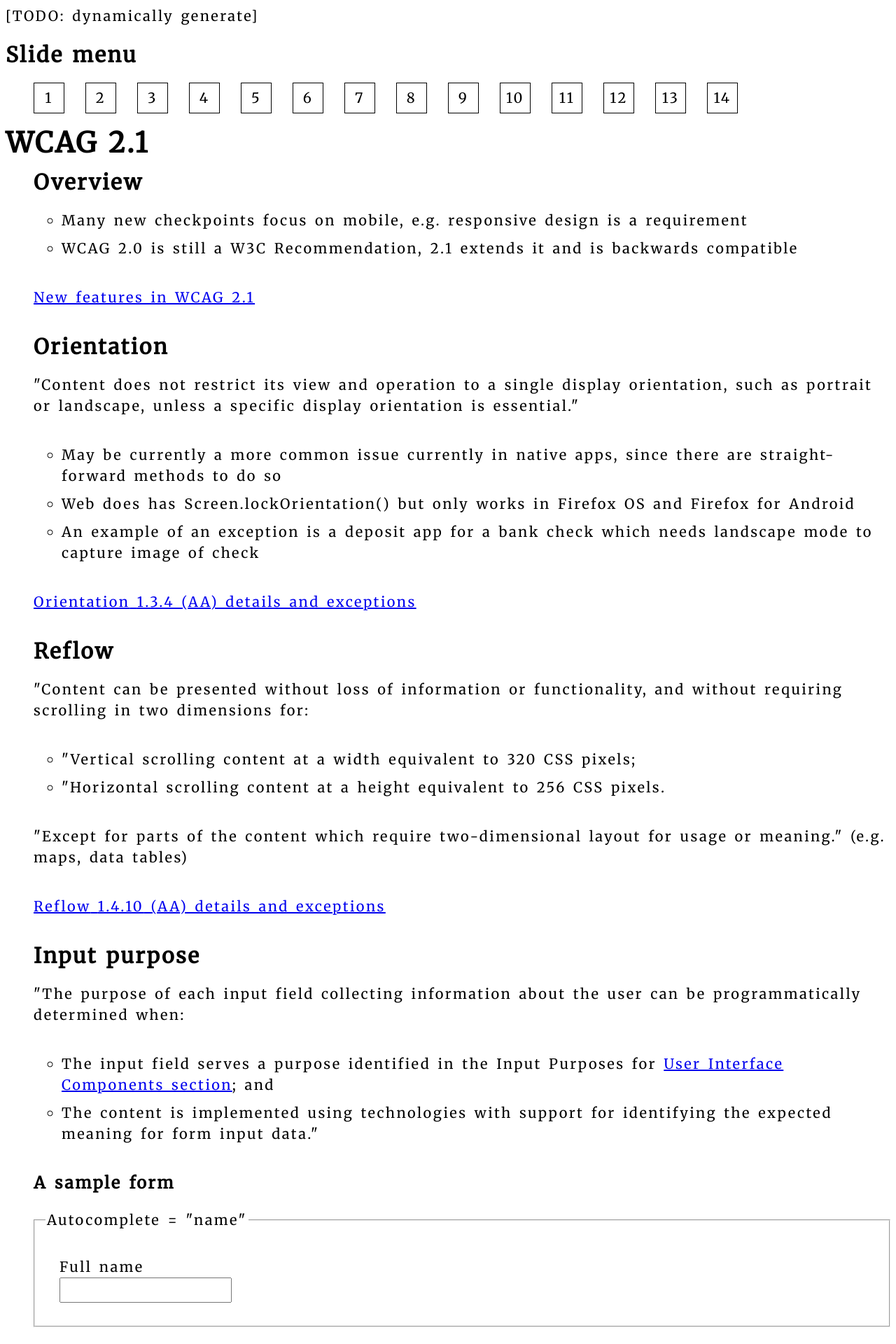
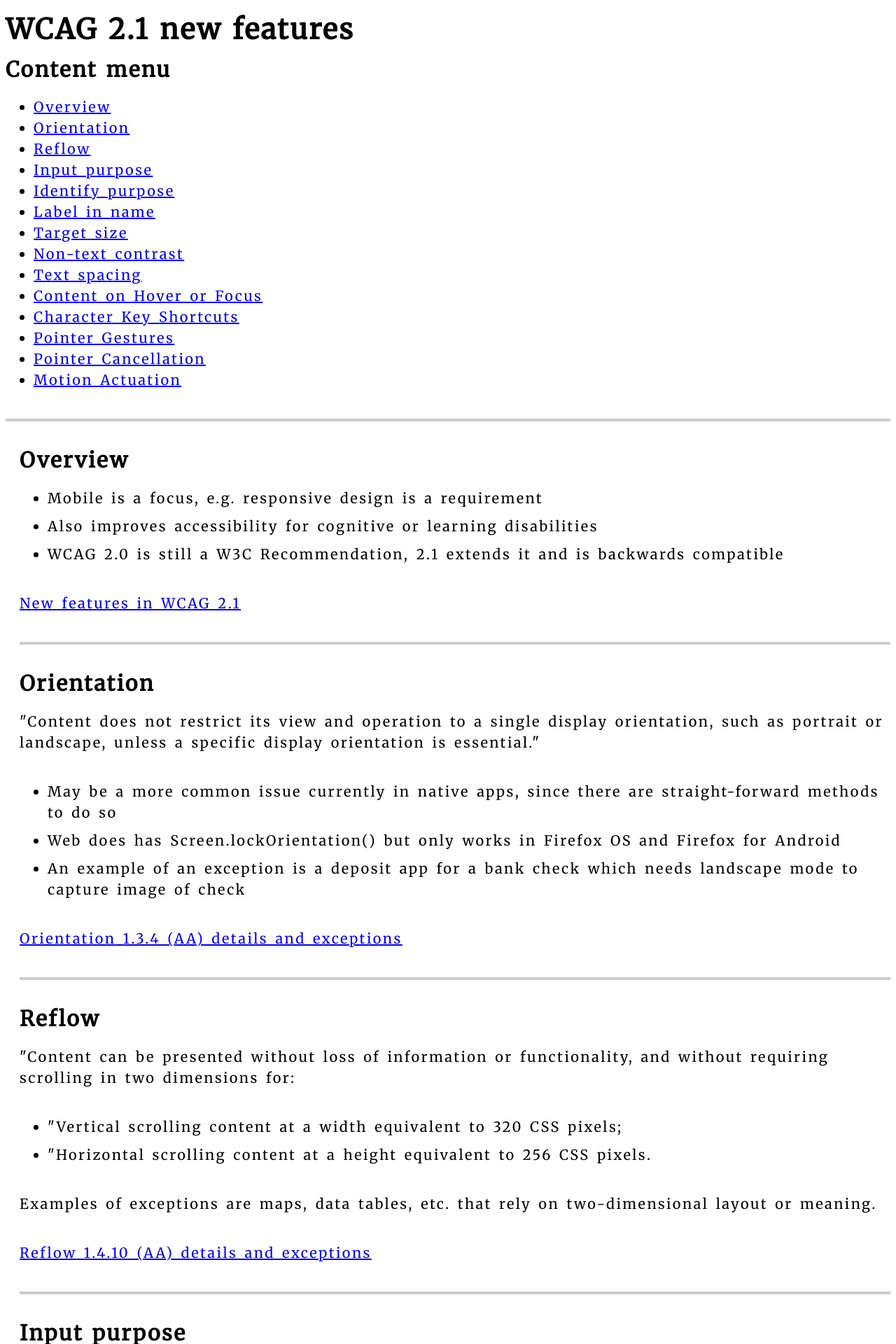
Before and after one commit to jeanem/wcag-2.1, a React (Create React App) app: page /slides/Context in a window 1280 px wide. Shown: the top 1920 px of the page at 70% size. Built offline with nearby package versions, Linux system fonts and the light colour scheme.

Commit message:
converting to plain page from slides

```diff
--- a/src/App.css
+++ b/src/App.css
@@ -7,26 +7,42 @@
   word-spacing: .16em;
 }
 
-p {
+p, ul {
   margin:0 0 2em 0;
 }
 /* End Text Spacing */
 
-.w-SlidesContainer {
+/* .w-SlidesContainer {
   list-style: none;
 }
 
-.w-SlidesContainer ul {
+.w-SlidesContainer li {
+  border-top: solid 4px #ccc;
+  margin:0 2em 0 0;
+} */
+
+/* .w-SlidesContainer ul {
   margin:0 0 2em 0;
+} */
+
+.w-SlidesContainer {
+  border-top: solid 4px #ccc;
+}
+
+.w-Slide {
+  border-bottom: solid 4px #ccc;
+  margin:2em 0 0 1em;
 }
 
 .w-SlidesContainer ul > li {
   margin: 0 0 .5em 0;
+  border:none
 }
 
 .w-SlideControls {
   list-style:none;
 }
+
 
 .w-SlideNav ul {
   list-style-type:none;
--- a/src/App.js
+++ b/src/App.js
@@ -1,10 +1,17 @@
 import React, { Component } from 'react';
 import Slides from './slides/SlideIndex';
-import Button from './components/Button';
+//import Button from './components/Button';
 import './App.css';
 
-
 class App extends Component {
+    constructor() {
+      super();
+      this.state = {
+        currentSlide: 'Overview',
+        nextSlide: 'Orientation',
+        prevSlide: ''
+      };
+    }
     render () {
 
       const slidesInfo = [
@@ -15,8 +22,8 @@
         {'slide': 'IdentifyPurpose', 'title':'Identify purpose', 'number':'1.3.6', 'level':'AAA', 'detailLink':'identify-purpose.html','cssClassList':'w-BtnBase w-NavList_Btn'},
         {'slide': 'LabelInName', 'title':'Label in name', 'number':'2.5.3', 'level':'A', 'detailLink':'label-in-name.html', 'cssClassList':'w-BtnBase w-NavList_Btn'},
         {'slide': 'TargetSize', 'title':'Target size', 'number':'2.5.5', 'level':'AAA', 'detailLink':'target-size.html', 'cssClassList':'w-BtnBase w-NavList_Btn'},
+        {'slide': 'NonTextContrast', 'title':'Non-text contrast', 'number':'1.4.1', 'level':'AA', 'detailLink':'non-text-contrast.html', 'cssClassList':'w-BtnBase w-NavList_Btn'},
         {'slide': 'TextSpacing', 'title':'Text spacing', 'number':'1.4.2', 'level':'AA', 'detailLink':'text-spacing.html', 'cssClassList':'w-BtnBase w-NavList_Btn'},
-        {'slide': 'NonTextContrast', 'title':'Non-text contrast', 'number':'1.4.1', 'level':'AA', 'detailLink':'non-text-contrast.html', 'cssClassList':'w-BtnBase w-NavList_Btn'},
         {'slide': 'ContentOnHover', 'title':'Content on Hover or Focus', 'number':'1.4.13', 'level':'AA', 'detailLink':'content-on-hover-or-focus.html', 'cssClassList':'w-BtnBase w-NavList_Btn'},
         {'slide': 'CharacterKeyShortcuts', 'title':'Character Key Shortcuts', 'number':'2.1.4', 'level':'A', 'detailLink':'character-key-shortcuts.html', 'cssClassList':'w-BtnBase w-NavList_Btn'},
         {'slide': 'PointerGestures', 'title':'Pointer Gestures', 'number':'2.5.1', 'level':'A', 'detailLink':'pointer-gestures.html', 'cssClassList':'w-BtnBase w-NavList_Btn'},
@@ -26,7 +33,7 @@
 
         const slides = [];
         const navList = [];
-        const navPrevNext = [];
+        //const navPrevNext = [];
         var SlideToRender;
 
         slidesInfo.forEach(function (slideInfo, index) {
@@ -40,8 +47,8 @@
 
           SlideToRender = Slides[slide];
           slides.push (
-            <li key={ slide } >
-                <h2>{ title }</h2>
+            <div className="w-Slide" key={ slide } >
+                <h2 id={"wid-SlideTitle_" +  slide }>{ title }</h2>
                   <SlideToRender />
                 {
                   number != null
@@ -50,28 +57,26 @@
                   :
                   null
                 }
-            </li>
+            </div>
            )
-          navList.push(<li key={ slide }><Button slide={ slide } buttonText= { index + 1 } cssClassList= { cssClassList } /></li>)
+          //(slide version) navList.push(<li key={ slide }><Button slide={ slide } buttonText= { index + 1 } cssClassList= { cssClassList } /></li>)
+          //use this in JSX instead of existing nav: <nav className="w-SlideNav" aria-label="Slide menu">[TODO: dynamically generate]
+          navList.push(<li key={ slide }><a href={"#wid-SlideTitle_" + slide}>{ title }</a> </li>)
         });
 
       return (
         <div>
-          <nav className="w-SlideNav" aria-label="Slide menu">[TODO: dynamically generate]
-          <h2>Slide menu</h2>
-            <ul>
-              { navList }
-            </ul>
-          </nav>
           <main>
-            <h1>WCAG 2.1</h1>
-            <ul className="w-SlidesContainer">
+            <h1>WCAG 2.1 new features</h1>
+            <nav className="w-Anchors" aria-labelledby="wid-MenuTitle">
+            <h2 id="wid-MenuTitle">Content menu</h2>
+              <ul>
+                { navList }
+              </ul>
+            </nav>
+            <div className="w-SlidesContainer">
               { slides }
-            </ul>
-            <ul className="w-SlideControls">
-              <li><button slide="button">Previous placeholder</button></li>
-              <li><button slide="button">Next placeholder</button></li>
-            </ul>
+            </div>
           </main>
         </div>
       )
--- a/src/slides/InputPurpose.js
+++ b/src/slides/InputPurpose.js
@@ -31,7 +31,6 @@
           });
       }
     render() {
-        const { fullname, fname, lname, aname } = this.state;
         return (
             <div>
                 <p>"The purpose of each input field collecting information about the user can be programmatically determined when:</p>
@@ -43,7 +42,7 @@
                 <h3>A sample form</h3>
                 <form method="post" action="" onSubmit={ this.onSubmit.bind(this) }>
                     <fieldset>
-                        <legend>Autocomplete = "name"</legend>
+                        <legend>Autocomplete = name</legend>
 
                         <label for="wid-FullName1">Full name </label>
                         <input id="wid-FullName1" type="text" name="fullname" autoComplete="name" onChange={this.onChange} />
@@ -54,18 +53,17 @@
                         <input id="wid-FullName_AutoOff"  type="text" name="fullname" autoComplete="off" onChange={this.onChange} />
                     </fieldset>
                     <fieldset>
-                        <legend>Another field with autocomplete = "name" </legend>
+                        <legend>Another field with autocomplete = name </legend>
                         <label for="wid-FullName2">Enter full name a third time</label>
                         <input id="wid-FullName2" type="text" name="fullname" autoComplete="name" onChange={this.onChange} />
                     </fieldset>
                     <fieldset>
-                        <legend>Autocomplete = "family-name"</legend>
+                        <legend>Autocomplete = family-name</legend>
                         <label for="wid-FamilyName">Family name (or last name)</label>
                         <input id="wid-FamilyName" type="text" name="lname" autoComplete="family-name" onChange={this.onChange}/>
                     </fieldset>
                     <input type="submit" className="w-BtnBase" value="Submit" />
                 </form>
-                <p> <a href="https://www.w3.org/TR/html52/sec-forms.html#sec-autofill">A full list of autocomplete attribute values and usage</a></p>
             </div>
         );
     }
--- a/src/slides/Orientation.js
+++ b/src/slides/Orientation.js
@@ -8,7 +8,7 @@
                 <p>"Content does not restrict its view and operation to a single display orientation, such as portrait or landscape, unless a specific display orientation is essential."</p>
 
                 <ul>
-                    <li>May be currently a more common issue currently in native apps, since there are straight-forward methods to do so</li>
+                    <li>May be a more common issue currently in native apps, since there are straight-forward methods to do so</li>
                     <li>Web does has Screen.lockOrientation() but only works in Firefox OS and Firefox for Android</li>
                     <li>An example of an exception is a deposit app for a bank check which needs landscape mode to capture image of check</li>
                 </ul>
--- a/src/slides/Overview.js
+++ b/src/slides/Overview.js
@@ -6,7 +6,8 @@
         return (
             <div>
                 <ul>
-                    <li>Many new checkpoints focus on mobile, e.g. responsive design is a requirement</li>
+                    <li>Mobile is a focus, e.g. responsive design is a requirement</li>
+                    <li>Also improves accessibility for cognitive or learning disabilities</li>
                     <li>WCAG 2.0 is still a W3C Recommendation, 2.1 extends it and is backwards compatible</li>
                 </ul>
                 <p><a href="https://www.w3.org/TR/WCAG21/#new-features-in-wcag-2-1">New features in WCAG 2.1</a></p>
--- a/src/slides/Reflow.js
+++ b/src/slides/Reflow.js
@@ -11,7 +11,7 @@
                     <li>"Vertical scrolling content at a width equivalent to 320 CSS pixels;</li>
                     <li>"Horizontal scrolling content at a height equivalent to 256 CSS pixels.</li>
                 </ul>
-                <p>"Except for parts of the content which require two-dimensional layout for usage or meaning." (e.g. maps, data tables)</p>
+                <p>Examples of exceptions are maps, data tables, etc. that rely on two-dimensional layout or meaning.</p>
             </div>
         );
     }
--- a/src/slides/TargetSize.js
+++ b/src/slides/TargetSize.js
@@ -4,10 +4,13 @@
 
     render() {
         return (
-            <div>
+            <article>
                 <p>"The size of the target for pointer inputs is at least 44 by 44 CSS pixels"</p>
-                <p>See the navigation buttons</p>
-            </div>
+                <p>Examples:
+                <button type="button" class="w-BtnBase">1</button>
+                <button type="button" class="w-BtnBase">2</button>
+                </p>
+            </article>
         );
     }
 }
--- a/src/slides/TextSpacing.js
+++ b/src/slides/TextSpacing.js
@@ -4,7 +4,7 @@
 
     render() {
         return (
-            <div>
+            <article>
                 <p>"In content implemented using markup languages that support the following text style properties, no loss of content or functionality occurs by setting all of the following and by changing no other style property:"</p>
 
                 <ul>
@@ -13,7 +13,7 @@
                     <li>Letter spacing (tracking) to at least 0.12 times the font size;</li>
                     <li>Word spacing to at least 0.16 times the font size.</li>
                 </ul>
-            </div>
+            </article>
         );
     }
 }
```
